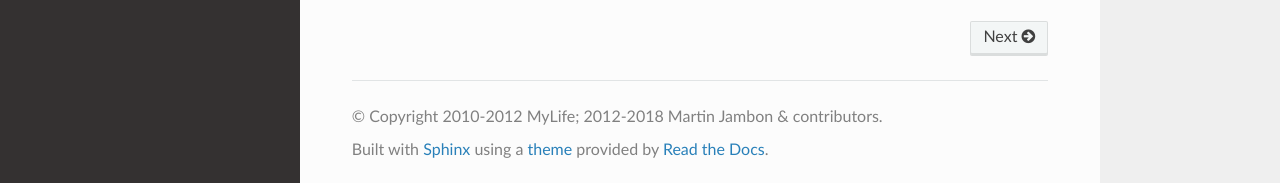
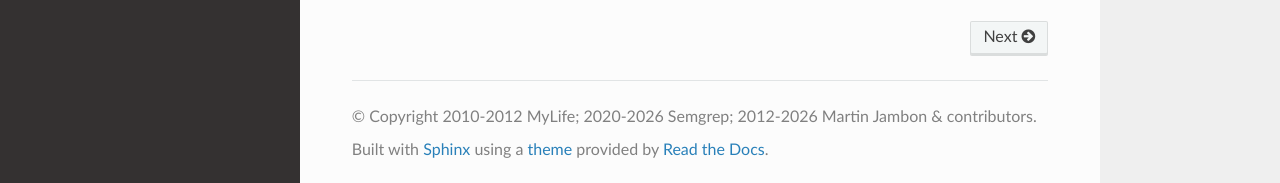
Before and after one commit to ahrefs/atd, a Sphinx documentation site: the page built from doc/index.rst, in a window 1280 px wide and 900 px high, scrolled down 2293 px. Shown: the part 714-897 px from the top of the window. Built offline with Sphinx 7.4.7 and the Read the Docs theme 3.1.0, drawn with Linux system fonts in a browser that asks for light colours.

Commit message:
Update copyright notice in docs

```diff
--- a/doc/conf.py
+++ b/doc/conf.py
@@ -45,8 +45,8 @@ master_doc = 'index'
 
 # General information about the project.
 project = 'atd'
-copyright = u'2010-2012 MyLife; 2012-2018 Martin Jambon & contributors'
-author = u'Martin Jambon, John Billings & contributors'
+copyright = u'2010-2012 MyLife; 2020-2026 Semgrep; 2012-2026 Martin Jambon & contributors'
+author = u'Martin Jambon & contributors'
 
 # The language for content autogenerated by Sphinx. Refer to documentation
 # for a list of supported languages.
```
